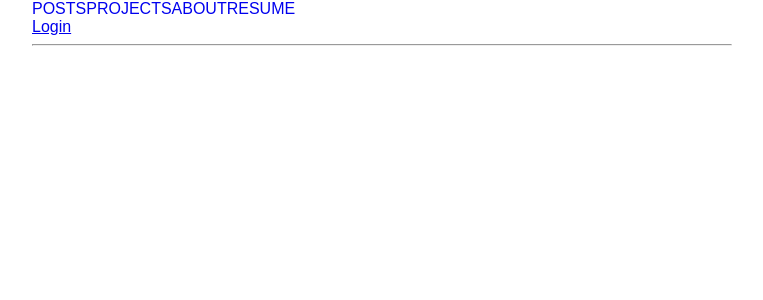
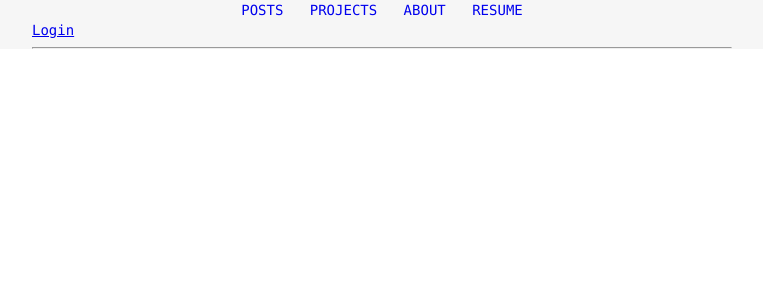
Before and after one commit to lmiller1990/react-blog, a React (Create React App) app: page / in a window 1280 px wide. Shown: the top 300 px of the page, without its empty margins (258-1021 px from the left). Built offline with nearby package versions, Linux system fonts and the light colour scheme.

Commit message:
Add style and tags to post

```diff
--- a/src/App.js
+++ b/src/App.js
@@ -1,16 +1,23 @@
 import React, { Component } from 'react';
 import Home from './Home'
+import { LIGHT_GREY } from './Colors'
 
 const postsStyle = {
   maxWidth: '700px',
-  margin: '0 auto'
+  margin: '0 auto',
+}
+
+const backgroundStyle = {
+  background: LIGHT_GREY
 }
 
 class App extends Component {
   render() {
     return (
-      <div style={postsStyle}>
-        <Home />
+      <div style={backgroundStyle}>
+        <div style={postsStyle}>
+          <Home />
+        </div>
       </div>
     )
   }
--- /dev/null
+++ b/src/Colors.js
@@ -0,0 +1,2 @@
+export const LIGHT_GREY = '#F6F6F6'
+export const WHITE = '#FFFFFF'
--- a/src/Home.js
+++ b/src/Home.js
@@ -1,4 +1,6 @@
 import React, {Component} from 'react'
+import Projects from './Projects'
+import PostsIndex from './PostsIndex'
 import TopMenu from './TopMenu'
 import Session from './Session/Session'
 import PostContainer from './Posts/PostContainer'
@@ -29,6 +31,8 @@ class Home extends Component {
         />
         <hr />
 
+        <Route exact path='/posts' component={PostsIndex} />
+        <Route exact path='/projects' component={Projects} />
         <Route path='/posts/:_id'
           render={(props) =>
             <PostContainer
--- a/src/PostSummary.js
+++ b/src/PostSummary.js
@@ -1,14 +1,23 @@
 import React, { Component } from 'react'
 import { Link } from 'react-router-dom'
+import { WHITE } from './Colors'
 import PostTitle from './Posts/PostTitle'
 import PostIntro from './Posts/PostIntro'
+import Tags from './Posts/Tags'
+
+const postStyle = {
+  border: '1px dotted grey',
+  background: WHITE,
+  marginTop: '0.75em',
+  padding: '0.5em'
+}
 
 class PostSummary extends Component {
   render() {
     const { post } = this.props
     return (
       <Link to={`/posts/${post._id}`}>
-        <div>
+        <div style={postStyle}>
           <PostTitle
             title={post.title}
             createdAt={post.createdAt}
@@ -16,6 +25,7 @@ class PostSummary extends Component {
           <PostIntro
             sentence={post.content.split('.')[0]}
           />
+          <Tags tags={[ { _id: 1, name: 'JS' }, { _id: 2, name: 'Vuex' } ]} />
         </div>
       </Link>
     )
--- a/src/Posts/PostTitle.js
+++ b/src/Posts/PostTitle.js
@@ -1,9 +1,13 @@
 import React from 'react'
 import moment from 'moment'
 
+const titleStyle = {
+  marginBottom: '0.9em'
+}
+
 const PostTitle = ({title, createdAt}) =>
-  <div>
-    {moment(createdAt).format('MMM YY')} - {title}
+  <div style={titleStyle}>
+    {/*moment(createdAt).format('MMM YY')*/} {title}
   </div>
 
 export default PostTitle
--- /dev/null
+++ b/src/Posts/Tag.js
@@ -0,0 +1,13 @@
+import React from 'react'
+
+const tagStyle = {
+  display: 'inline-block',
+  marginRight: '5px'
+}
+
+const Tag = ({tag}) =>
+  <div style={tagStyle}>
+    { tag.name }
+  </div>
+
+export default Tag
--- /dev/null
+++ b/src/Posts/Tags.js
@@ -0,0 +1,15 @@
+import React from 'react'
+import Tag from './Tag'
+
+const tagsStyle = {
+  textAlign: 'right'
+}
+
+const Tags = ({tags}) =>
+  <div style={tagsStyle}>
+    { tags.map(tag =>
+      <Tag tag={tag} key={tag._id} />
+    ) }
+  </div>
+
+export default Tags
--- a/src/PostsIndex.js
+++ b/src/PostsIndex.js
@@ -1,6 +1,11 @@
 import React, { Component } from 'react'
 import PostSummary from './PostSummary'
 import axios from 'axios'
+
+const indexStyle = {
+  maxWidth: '400px',
+  // margin: '0 auto'
+}
 
 class PostsIndex extends Component {
   constructor(props) {
@@ -19,7 +24,7 @@ class PostsIndex extends Component {
 
   render () {
     return (
-      <div>
+      <div style={indexStyle}>
         { this.state.posts.map(post =>
           <PostSummary post={post} key={post._id} />
         ) }
--- a/src/TopMenu.js
+++ b/src/TopMenu.js
@@ -1,11 +1,16 @@
 import React from 'react'
 import MenuItem from './MenuItem'
-import Projects from './Projects'
-import PostsIndex from './PostsIndex'
 import { Link, Route } from 'react-router-dom'
 
+const menuStyle = {
+  display: 'flex',
+  justifyContent: 'space-around',
+  maxWidth: '22em',
+  margin: '0 auto'
+}
+
 const TopMenu = () =>
-  <div>
+  <div style={menuStyle}>
     <Link to='/posts'>
       <MenuItem text={'posts'} />
     </Link>
@@ -18,9 +23,6 @@ const TopMenu = () =>
     <Link to='/resume'>
       <MenuItem text={'resume'} />
     </Link>
-
-    <Route exact path='/posts' component={PostsIndex} />
-    <Route exact path='/projects' component={Projects} />
   </div>
 
 export default TopMenu
--- a/src/index.css
+++ b/src/index.css
@@ -1,5 +1,44 @@
 body {
   margin: 0;
   padding: 0;
-  font-family: sans-serif;
 }
+h1 {
+  font-family: monaco, Consolas, "Lucida Console", monospace;
+  font-size: 24px;
+  font-style: normal;
+  font-variant: normal;
+  font-weight: 500;
+  line-height: 26.4px;
+}
+h3 {
+  font-family: monaco, Consolas, "Lucida Console", monospace;
+  font-size: 14px;
+  font-style: normal;
+  font-variant: normal;
+  font-weight: 500;
+  line-height: 15.4px;
+}
+p, div {
+  font-family: monaco, Consolas, "Lucida Console", monospace;
+  font-size: 14px;
+  font-style: normal;
+  font-variant: normal;
+  font-weight: 400;
+  line-height: 20px;
+}
+blockquote {
+  font-family: monaco, Consolas, "Lucida Console", monospace;
+  font-size: 21px;
+  font-style: normal;
+  font-variant: normal;
+  font-weight: 400;
+  line-height: 30px;
+}
+pre {
+  font-family: monaco, Consolas, "Lucida Console", monospace;
+  font-size: 13px;
+  font-style: normal;
+  font-variant: normal;
+  font-weight: 400;
+  line-height: 18.5714px;
+}
```
